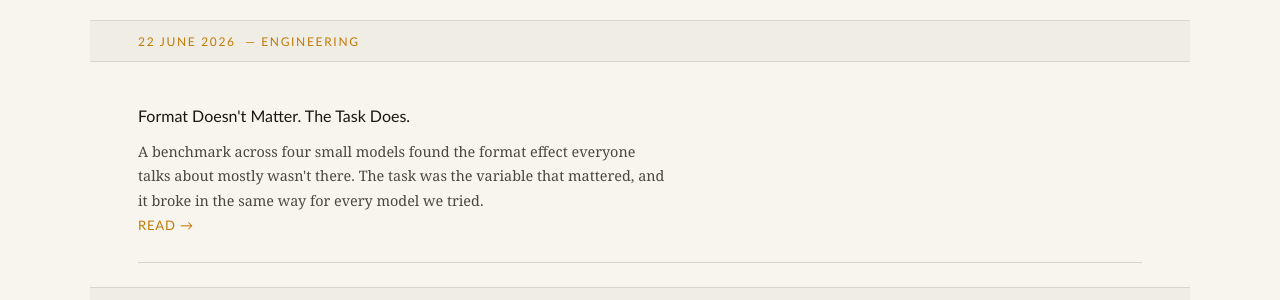
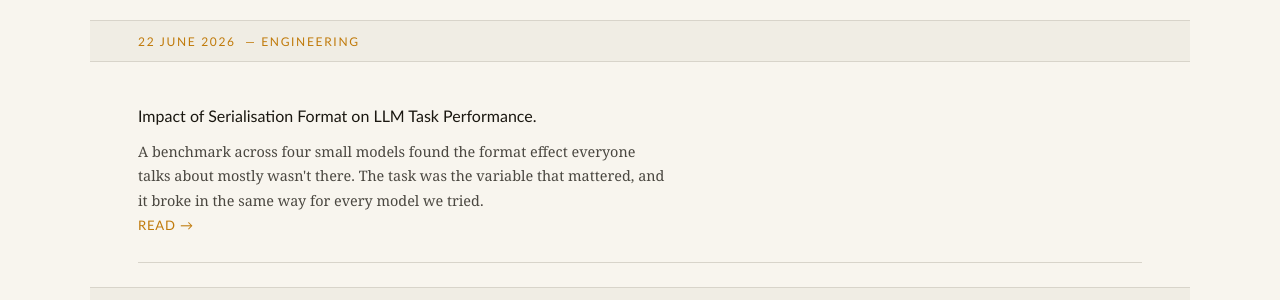
Before and after one commit to bayinfosys/marigold-web, a Jekyll site: the page built from blog/index.html, in a window 1280 px wide. Shown: the part 759-1059 px from the top of the page. Built offline with Jekyll 4.4.1, drawn with Linux system fonts in a browser that asks for light colours; some web fonts are replaced; a style sheet for code colours, icons or effects is not loaded.

Commit message:
fix: llm formatting title

```diff
--- a/blog/_posts/2026-06-22-llm-formatting.md
+++ b/blog/_posts/2026-06-22-llm-formatting.md
@@ -1,13 +1,13 @@
 ---
 layout: post
-title: "Format Doesn't Matter. The Task Does."
+title: "Impact of Serialisation Format on LLM Task Performance."
 description: "A benchmark across four small models found the format effect everyone talks about mostly wasn't there. The task was the variable that mattered, and it broke in the same way for every model we tried."
 date: 2026-06-22
 author: Marigold
 category: Engineering
 reading_time: 7
 canonical: "https://marigold.run/blog/format-vs-task/"
-og_title: "Format Doesn't Matter. The Task Does."
+title: "Impact of Serialisation Format on LLM Task Performance."
 og_description: "A benchmark across four small models found the format effect everyone talks about mostly wasn't there. The task was the variable that mattered."
 schema: |
   <script type="application/ld+json">
```
